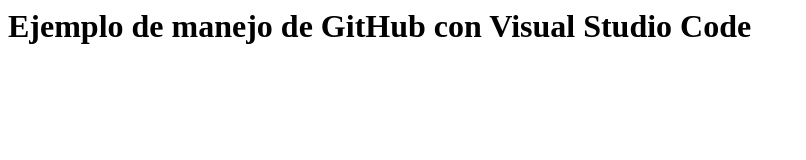
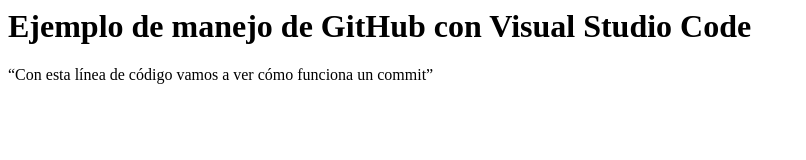
Before and after one commit to JRH40/Borrador, a plain HTML site: page index.html in a window 1280 px wide. Shown: the whole page, without its empty margins (0-806 px from the left). Drawn offline with Linux system fonts and the light colour scheme.

Commit message:
Nuevo parrafo

```diff
--- a/index.html
+++ b/index.html
@@ -4,4 +4,5 @@
 </head>
 <body>
     <h1>Ejemplo de manejo de GitHub con Visual Studio Code</h1>
+    <p>“Con esta línea de código vamos a ver cómo funciona un commit”</p>
 </body>
```
